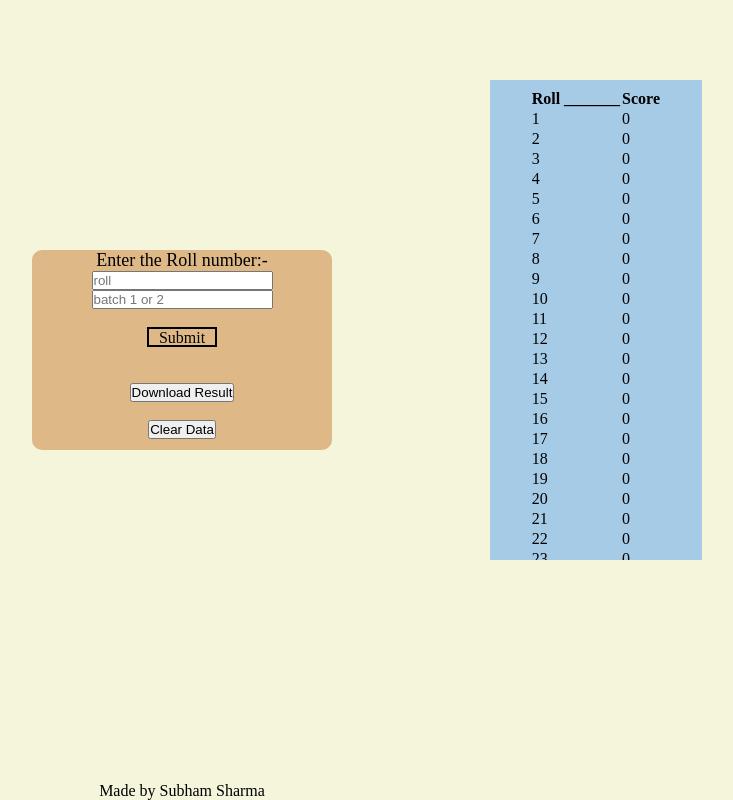
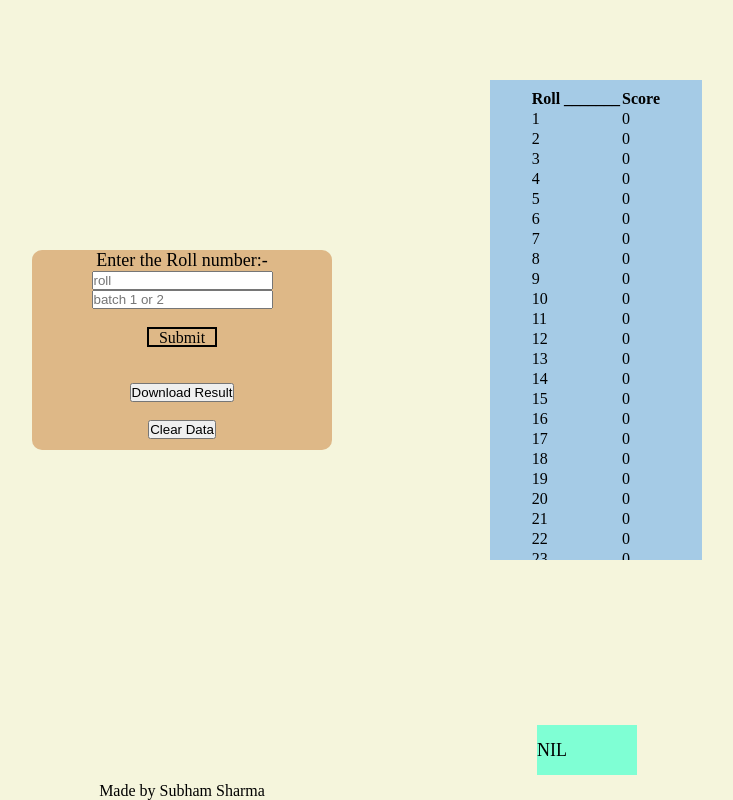
Before and after one commit to subhamengine/quiz-college, a plain HTML site: page index.html in a window 1280 px wide. Shown: the whole page, without its empty margins (458-1191 px from the left). Drawn offline with Linux system fonts and the light colour scheme.

Commit message:
Update style.css

```diff
--- a/style.css
+++ b/style.css
@@ -53,7 +53,17 @@ p {
     cursor: pointer;
     background-color: wheat;
   }
-
+  .result-box{
+      position: absolute;
+      bottom: 25px;
+      right: 185px;
+      width: 100px;
+      height: 50px;
+      background-color: aquamarine;
+      display: flex;
+      text-align: center;
+      align-items: center;
+  }
   #scoreboard {
     position: absolute;
     right: 15ch;
```
Lines whose indentation alone changed are shown as unchanged.
